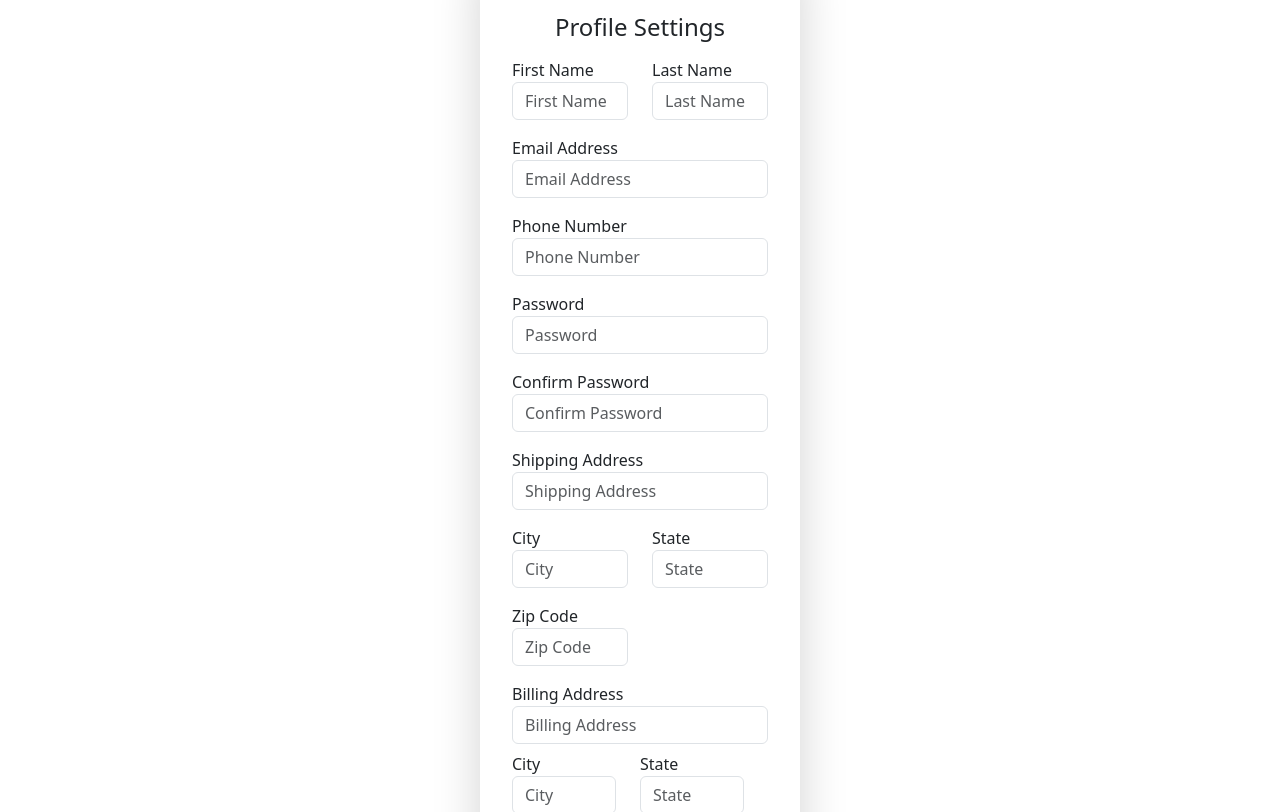
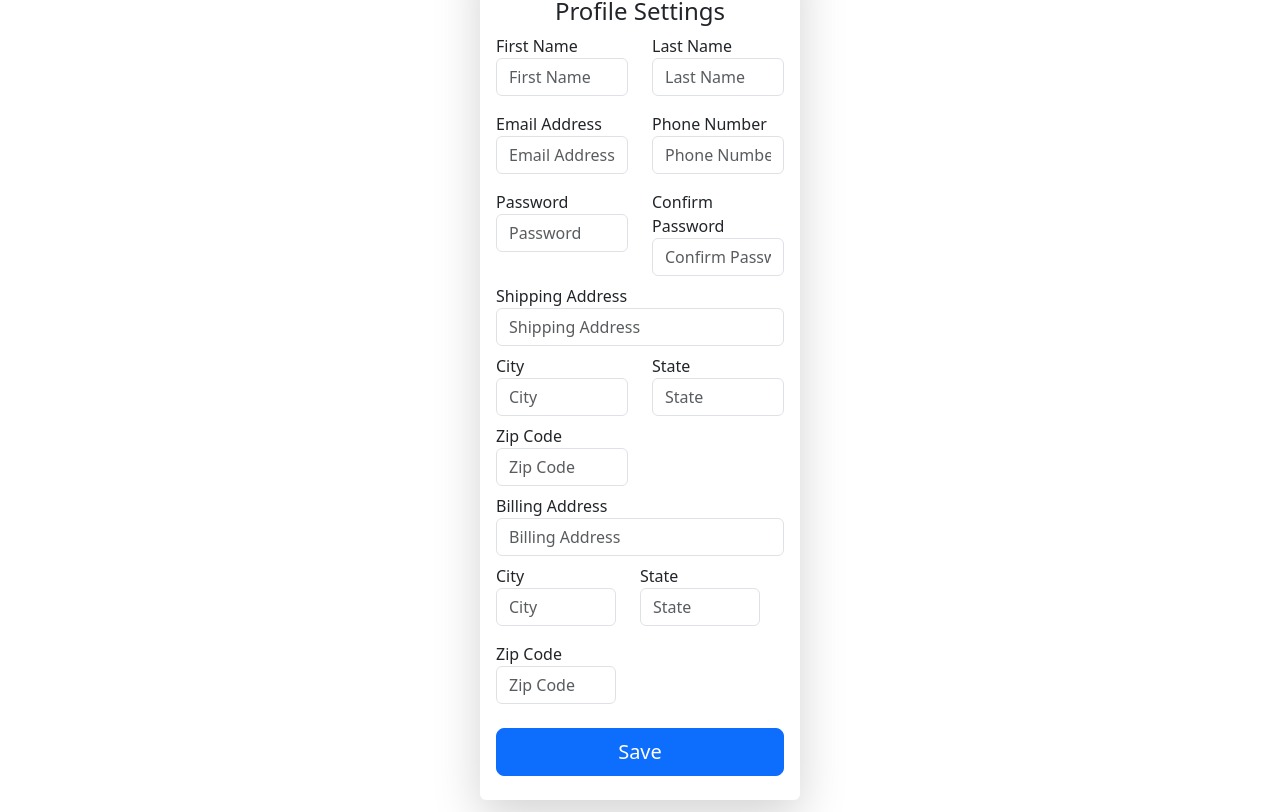
Before and after one commit to zakpruitt/nlbg.store, a plain HTML site: page front-end/customer_view/vince/profile.html in a window 1280 px wide. Shown: the part 151-963 px from the top of the page. Drawn offline with nearby package versions, Linux system fonts and the light colour scheme.

Commit message:
profile and sign up page edited

```diff
--- a/front-end/customer_view/vince/profile.html
+++ b/front-end/customer_view/vince/profile.html
@@ -45,12 +45,6 @@
         </ul>
         <li><a href="#" class="nav-link px-2 link-dark">Raffles</a></li>
       </ul>
-
-
-      <p><a href="index.html">
-          <img class="" src="img/nlbgLogo.png" width="100" height="35">
-        </a></p>
-
       <form class="col-12 col-lg-auto mb-3 mb-lg-0 me-lg-3">
         <input type="search" class="form-control" placeholder="Search..." aria-label="Search">
       </form>
@@ -79,70 +73,58 @@
 
 <body>
   <div class="container w-25 login-container shadow-lg p-3 mb-5 bg-white rounded">
-    <div class="p-3 py-5">
-      <div class="align-items-center mb-3">
-        <h4 class="text-center">Profile Settings</h4>
-      </div>
+    <form>
+      <img class="mb-2" src="img/nlbgLogo.png" alt="" width="100" height="35">
+      <h4 class="text-center">Profile Settings</h4>
+
       <div class="row mt-2 mb-3">
         <div class="col-md-6"><label class="labels">First Name</label><input type="text" class="form-control"
             placeholder="First Name" value=""></div>
         <div class="col-md-6"><label class="labels">Last Name</label><input type="text" class="form-control" value=""
             placeholder="Last Name"></div>
       </div>
-      <div class="row mt-2 mb-3 ">
-        <div class=""><label class="labels">Email Address</label><input type="text" class="form-control"
+      <div class="row mt-2 mb-3">
+        <div class="col-md-6"><label class="labels">Email Address</label><input type="text" class="form-control"
             placeholder="Email Address" value=""></div>
+        <div class="col-md-6"><label class="labels">Phone Number</label><input type="text" class="form-control" value=""
+            placeholder="Phone Number"></div>
       </div>
-      <div class="row mt-2 mb-3">
-        <div class=""><label class="labels">Phone Number</label><input type="text" class="form-control"
-            placeholder="Phone Number" value=""></div>
+      <div class="row mt-2 mb-2">
+        <div class="col-md-6"><label class="labels">Password</label><input type="text" class="form-control"
+            placeholder="Password" value=""></div>
+        <div class="col-md-6"><label class="labels">Confirm Password</label><input type="text" class="form-control" value=""
+            placeholder="Confirm Password"></div>
       </div>
-      <div class="row mt-2 mb-3">
-        <div class=""><label class="labels">Password</label><input type="text" class="form-control"
-            placeholder="Password" value=""></div>
-      </div>
-      <div class="row mt-2 mb-3">
-        <div class=""><label class="labels">Confirm Password</label><input type="text" class="form-control"
-            placeholder="Confirm Password" value=""></div>
-      </div>
-      <div class="row mt-2 mb-3">
+      <div class="row mt-2 mb-2">
         <div class=""><label class="labels">Shipping Address</label><input type="text" class="form-control"
             placeholder="Shipping Address" value=""></div>
       </div>
-      <div class="row mt-2 mb-3">
+      <div class="row mt-2 mb-2">
         <div class="col-md-6"><label class="labels">City</label><input type="text" class="form-control"
             placeholder="City" value=""></div>
         <div class="col-md-6"><label class="labels">State</label><input type="text" class="form-control" value=""
             placeholder="State"></div>
       </div>
-      <div class="row mt-2 mb-3">
+      <div class="row mt-2 mb-2">
         <div class="col-md-6"><label class="labels">Zip Code</label><input type="text" class="form-control"
             placeholder="Zip Code" value=""></div>
       </div>
-      <div class="row mt-2 mb-3">
+      <div class="row mt-2 mb-2">
         <div class=""><label class="labels">Billing Address</label><input type="text" class="form-control"
             placeholder="Billing Address" value=""></div>
-        <div class="row mt-2 mb-3">
+        <div class="row mt-2 mb-2">
           <div class="col-md-6"><label class="labels">City</label><input type="text" class="form-control"
               placeholder="City" value=""></div>
           <div class="col-md-6"><label class="labels">State</label><input type="text" class="form-control" value=""
               placeholder="State"></div>
         </div>
-        <div class="row mt-2 mb-3">
+        <div class="row mt-2 mb-2">
           <div class="col-md-6"><label class="labels">Zip Code</label><input type="text" class="form-control"
               placeholder="Zip Code" value=""></div>
         </div>
       </div>
-      <div class="mt-5 text-center"><button class="w-100 btn btn-lg btn-primary" type="button">Save Profile</button>
-      </div>
-    </div>
-  </div>
-  <div class="col-md-4">
-    <div class="p-3 py-5"></div>
-  </div>
-  </div>
-  </div>
-  </div>
+      <button class="w-100 btn btn-lg btn-primary mt-2 mb-2" type="submit">Save</button>
+    </form>
   </div>
 
   <!-- Footer -->
```
Also changed, not shown: front-end/customer_view/vince/login.html (+2 -2 lines).
